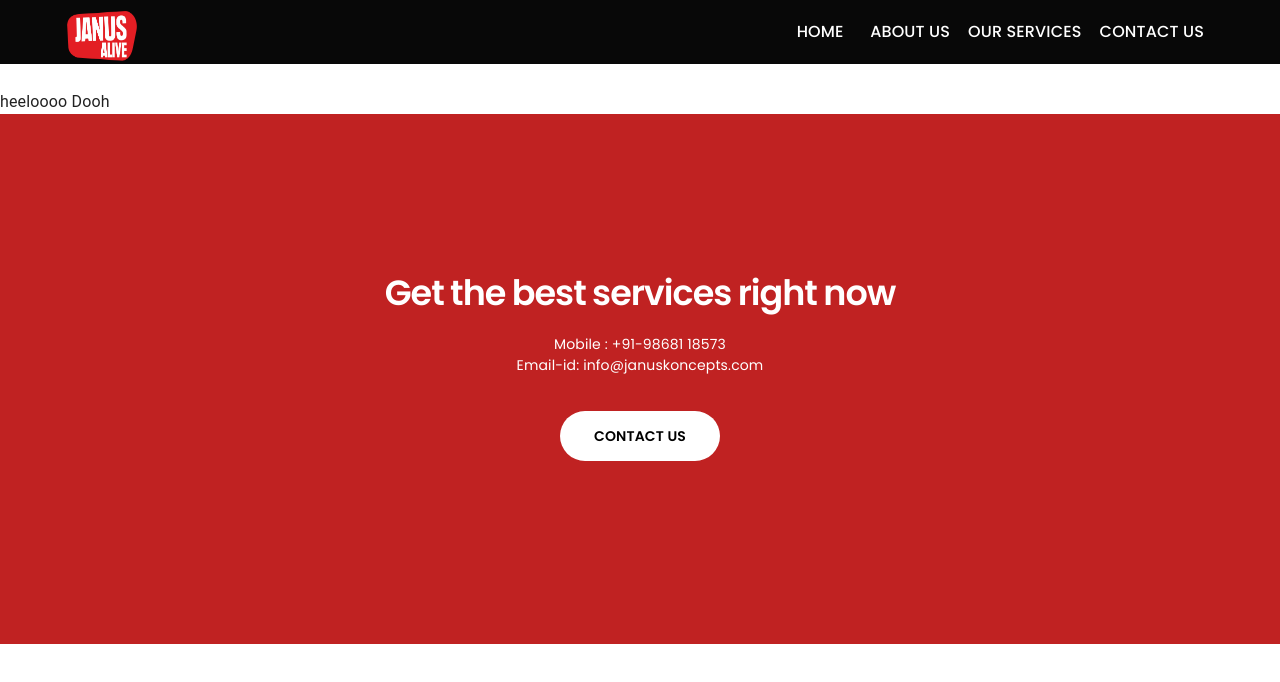
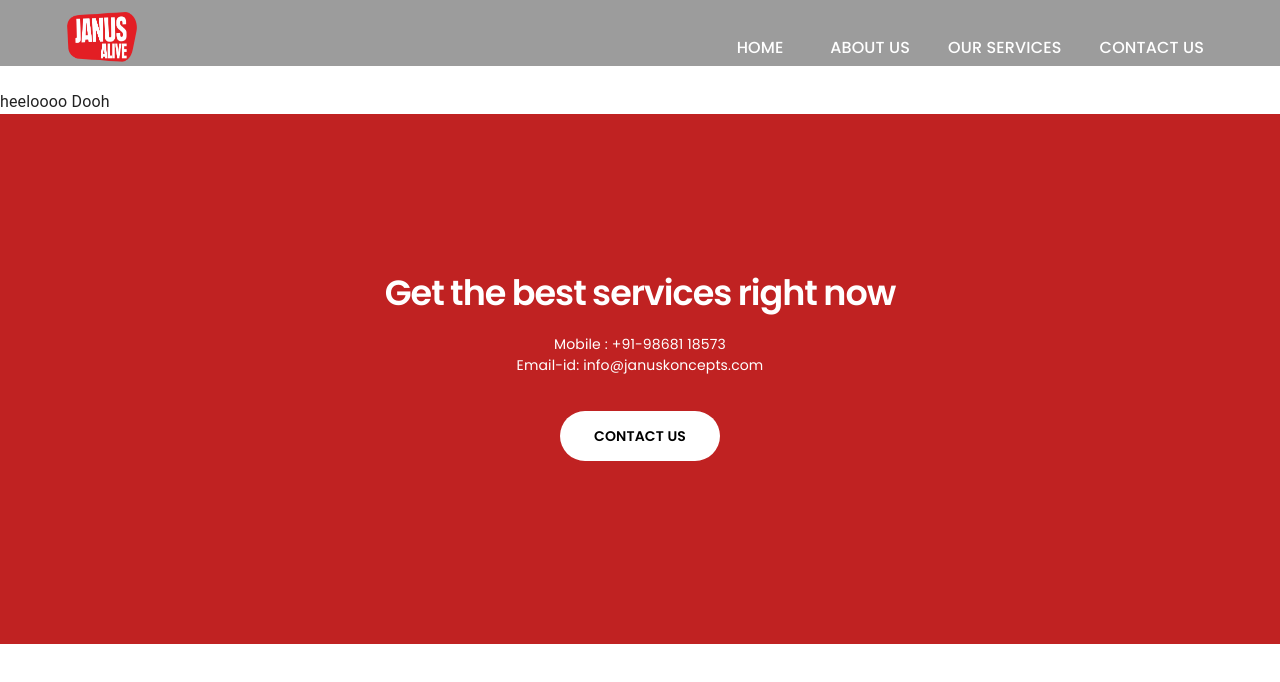
Before and after one commit to abhishekjkoncepts/janus_outdoor, a React (Create React App) app: page /dooh in a window 1280 px wide. Shown: the top 682 px of the page. Built offline with nearby package versions, Linux system fonts and the light colour scheme.

Commit message:
2nd commit

```diff
--- a/src/components/Header/Header.js
+++ b/src/components/Header/Header.js
@@ -508,8 +508,8 @@ function Header(props) {
       <AppBar
         component="nav"
         // style={{ backgroundColor: "#011e29" }}
-        style={{ backgroundColor: "#080808" }}
-        // style={{ backgroundColor: "#05445c" }}
+        sx={{backgroundColor: {xs:"rgb(8,8,8, 0.4)" , sm:"rgb(8,8,8, 0.4)" , md:"rgb(8,8,8, 0.4)" , lg:"rgb(8,8,8, 0.4)"}  }}
+        // sx={{ backgroundColor: "#05445c" }}
         elevation={0}
       >
         <Toolbar>
@@ -561,6 +561,8 @@ function Header(props) {
                 flexDirection: "row",
                 // marginRight: "50px",
                 marginRight: "44px",
+                justifyContent:"space-between",
+                marginTop:"30px"
               }}
             >
               <Button component={Link} to="">
@@ -576,7 +578,7 @@ function Header(props) {
                 </Typography>
               </Button>
 
-              <Box sx={{ paddingLeft: "10px" }}>
+              <Box sx={{ paddingLeft: "30px" }}>
                 <Button component={Link} to="/aboutus">
                   <Typography
                     sx={{
@@ -592,7 +594,7 @@ function Header(props) {
               </Box>
 
               {/* Dropdown */}
-              <Box sx={{ paddingLeft: "10px", marginTop: "6px" }}>
+              <Box sx={{ paddingLeft: "30px", marginTop: "6px" }}>
                 <Typography
                   aria-controls="simple-menu"
                   aria-haspopup="true"
@@ -873,7 +875,7 @@ function Header(props) {
               </Box>
 
               {/* Dropdown  ends*/}
-              <Box sx={{ paddingLeft: "10px" }}>
+              <Box sx={{ paddingLeft: "30px" }}>
                 <Button component={Link} to="/contactus">
                   <Typography
                     sx={{
--- a/src/pages/Home/Home.js
+++ b/src/pages/Home/Home.js
@@ -28,7 +28,8 @@ import Video from "../HomePageComponents/Video/Video";
 
 const Home = () => {
   return (
-    <Box sx={{ marginTop: { xs: "51px", sm: "51px", md: "62px", lg: "62px" } }}>
+    // <Box sx={{ marginTop: { xs: "51px", sm: "51px", md: "62px", lg: "62px" } }}>
+    <Box sx={{ marginTop: { xs: "51px", sm: "51px", md: "0px", lg: "0px" } }}>
       {/* <Gif /> */}
 
    <Video/>
```
